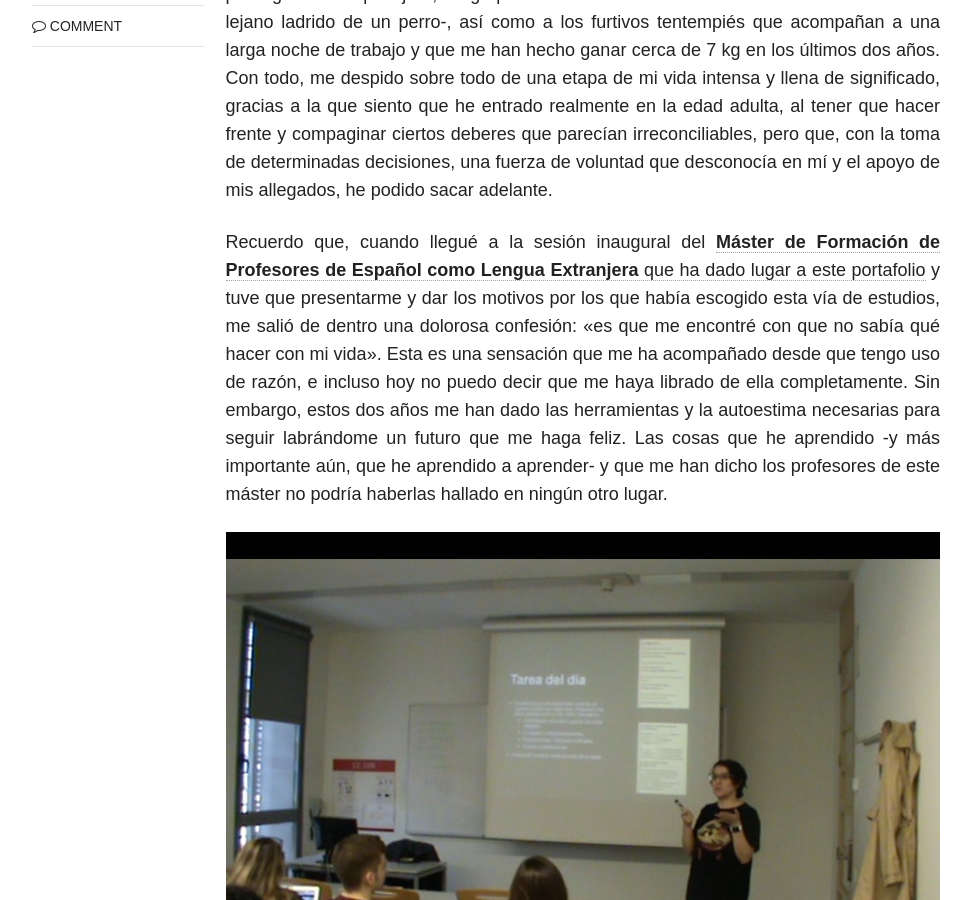
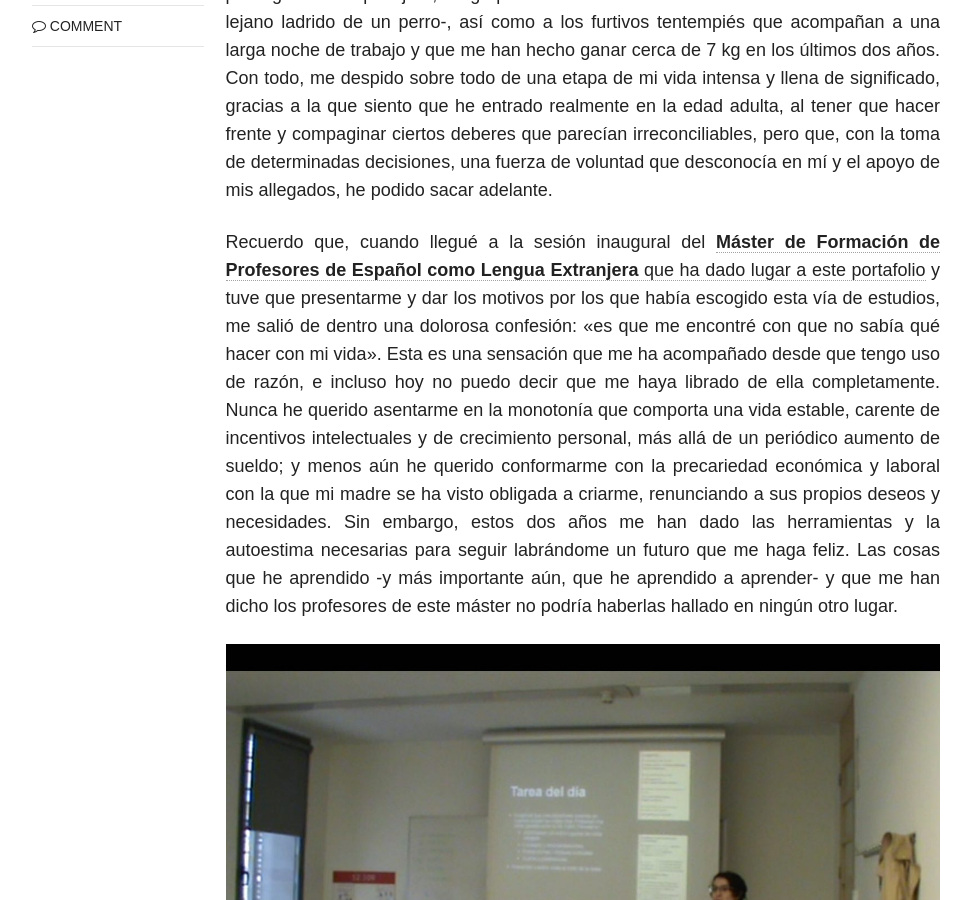
Before and after one commit to immalopez/immalopez.github.io, a Jekyll site: the page built from _posts/blog/2019-07-15-fluidez-oral-tfm.md, in a window 1280 px wide and 900 px high, scrolled down 720 px. Shown: the whole window, without its empty margins (154-1125 px from the left). Built offline with Jekyll 4.4.1, drawn with Linux system fonts in a browser that asks for light colours; nearby versions of some CDN libraries; comment, search, counter and statistics services are not loaded.

Commit message:
Update 2019-07-15-fluidez-oral-tfm.md

```diff
--- a/_posts/blog/2019-07-15-fluidez-oral-tfm.md
+++ b/_posts/blog/2019-07-15-fluidez-oral-tfm.md
@@ -13,6 +13,6 @@
 
 Hoy digo adiós, al menos por un tiempo, a los ojos enrojecidos, al olor a azúcar de las bebidas energéticas y a la intimidad silenciosa de la madrugada -solamente perturbada por algún coche pasajero, un grupo más o menos numeroso de transeúntes ebrios o el lejano ladrido de un perro-, así como a los furtivos tentempiés que acompañan a una larga noche de trabajo y que me han hecho ganar cerca de 7 kg en los últimos dos años. Con todo, me despido sobre todo de una etapa de mi vida intensa y llena de significado, gracias a la que siento que he entrado realmente en la edad adulta, al tener que hacer frente y compaginar ciertos deberes que parecían irreconciliables, pero que, con la toma de determinadas decisiones, una fuerza de voluntad que desconocía en mí y el apoyo de mis allegados, he podido sacar adelante.
 
-Recuerdo que, cuando llegué a la sesión inaugural del <a href=" https://www.ub.edu/portal/web/educacion/masteres-universitarios/-/ensenyament/detallEnsenyament/1060507" target="_blank">**Máster de Formación de Profesores de Español como Lengua Extranjera** que ha dado lugar a este portafolio</a> y tuve que presentarme y dar los motivos por los que había escogido esta vía de estudios, me salió de dentro una dolorosa confesión: «es que me encontré con que no sabía qué hacer con mi vida». Esta es una sensación que me ha acompañado desde que tengo uso de razón, e incluso hoy no puedo decir que me haya librado de ella completamente. Sin embargo, estos dos años me han dado las herramientas y la autoestima necesarias para seguir labrándome un futuro que me haga feliz. Las cosas que he aprendido -y más importante aún, que he aprendido a aprender- y que me han dicho los profesores de este máster no podría haberlas hallado en ningún otro lugar.
+Recuerdo que, cuando llegué a la sesión inaugural del <a href=" https://www.ub.edu/portal/web/educacion/masteres-universitarios/-/ensenyament/detallEnsenyament/1060507" target="_blank">**Máster de Formación de Profesores de Español como Lengua Extranjera** que ha dado lugar a este portafolio</a> y tuve que presentarme y dar los motivos por los que había escogido esta vía de estudios, me salió de dentro una dolorosa confesión: «es que me encontré con que no sabía qué hacer con mi vida». Esta es una sensación que me ha acompañado desde que tengo uso de razón, e incluso hoy no puedo decir que me haya librado de ella completamente. Nunca he querido asentarme en la monotonía que comporta una vida estable, carente de incentivos intelectuales y de crecimiento personal, más allá de un periódico aumento de sueldo; y menos aún he querido conformarme con la precariedad económica y laboral con la que mi madre se ha visto obligada a criarme, renunciando a sus propios deseos y necesidades. Sin embargo, estos dos años me han dado las herramientas y la autoestima necesarias para seguir labrándome un futuro que me haga feliz. Las cosas que he aprendido -y más importante aún, que he aprendido a aprender- y que me han dicho los profesores de este máster no podría haberlas hallado en ningún otro lugar.
 
 ![Clase Pompeu](/images/photo_2019-07-15 17.16.34.jpeg)
```
